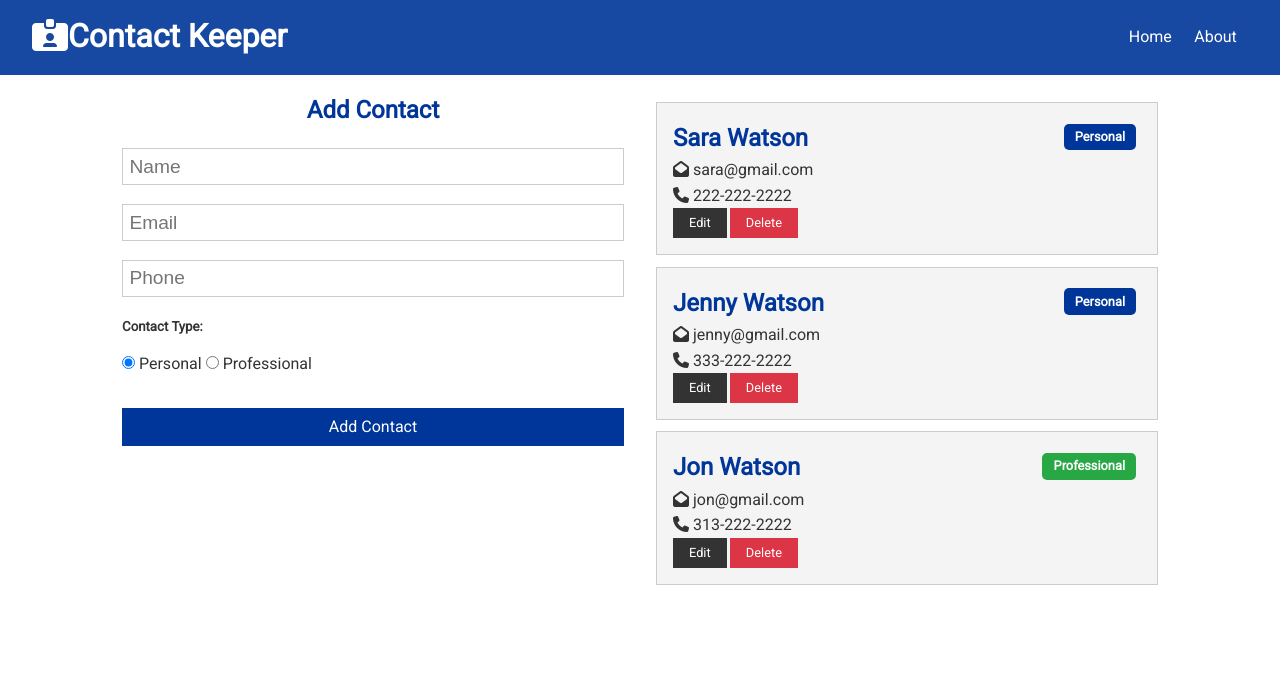
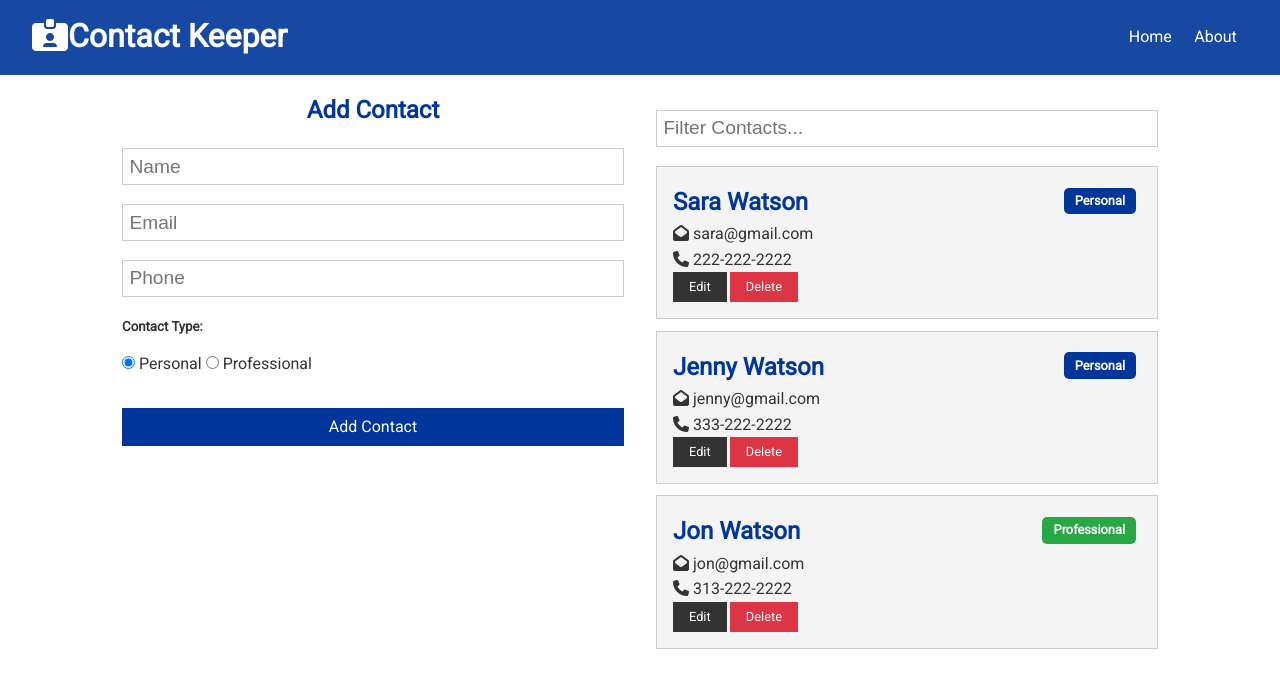
Before and after one commit to yolixtly/contact-keeper, a React (Create React App) app in the folder client/: page / in a window 1280 px wide. Shown: the top 688 px of the page. Built offline with nearby package versions, Linux system fonts and the light colour scheme.

Commit message:
include ContactFilter component in Home component

```diff
--- a/client/src/components/pages/Home.jsx
+++ b/client/src/components/pages/Home.jsx
@@ -1,6 +1,7 @@
 import React from 'react';
 import Contacts from '../contacts/Contacts';
 import ContactForm from '../contacts/ContactForm';
+import ContactFilter from '../contacts/ContactFilter';
 
 const Home = () => {
     return (
@@ -9,6 +10,7 @@
                 <ContactForm />
             </div>
             <div>
+                <ContactFilter />
                 <Contacts />
             </div>
         </div>
```
